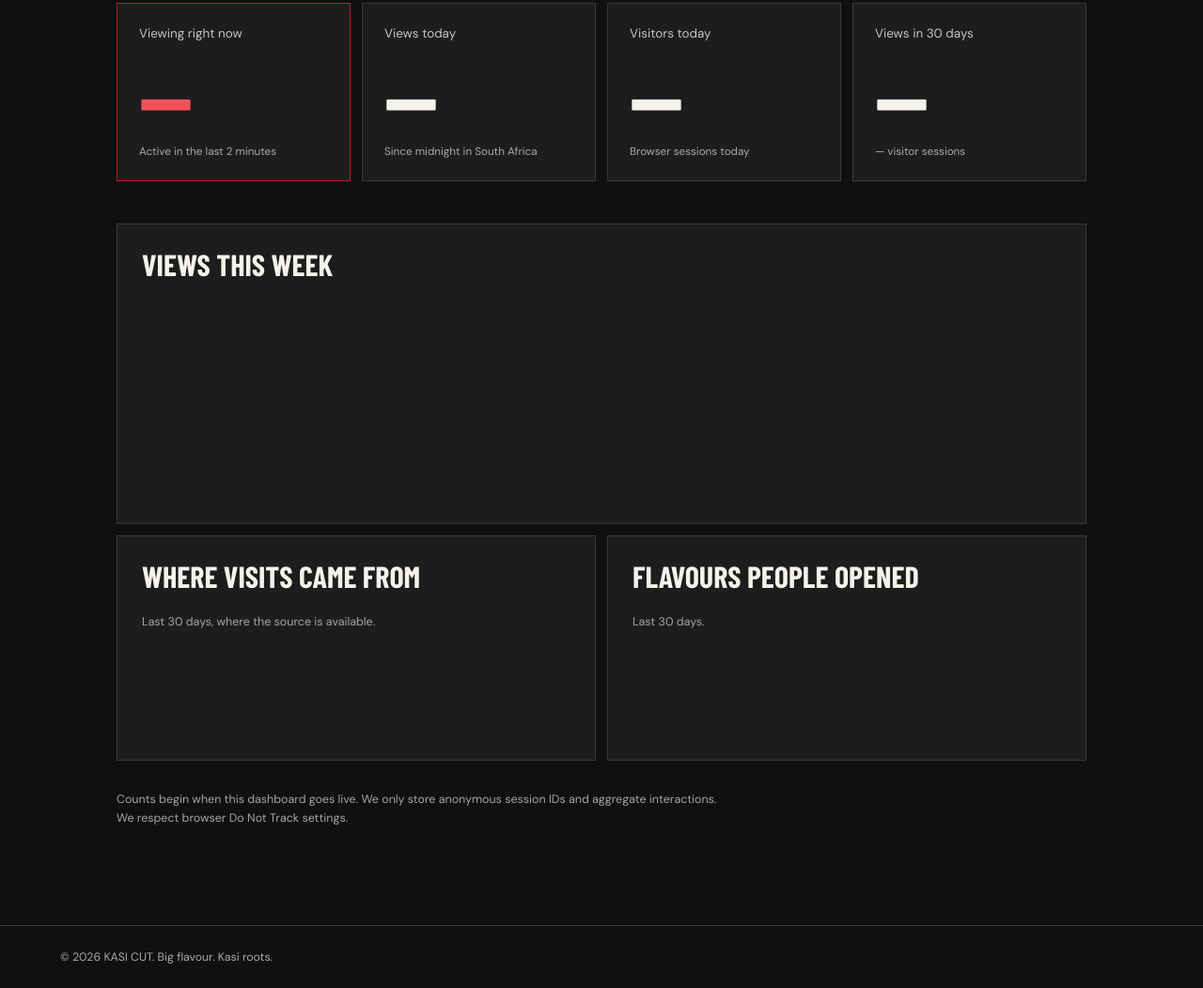
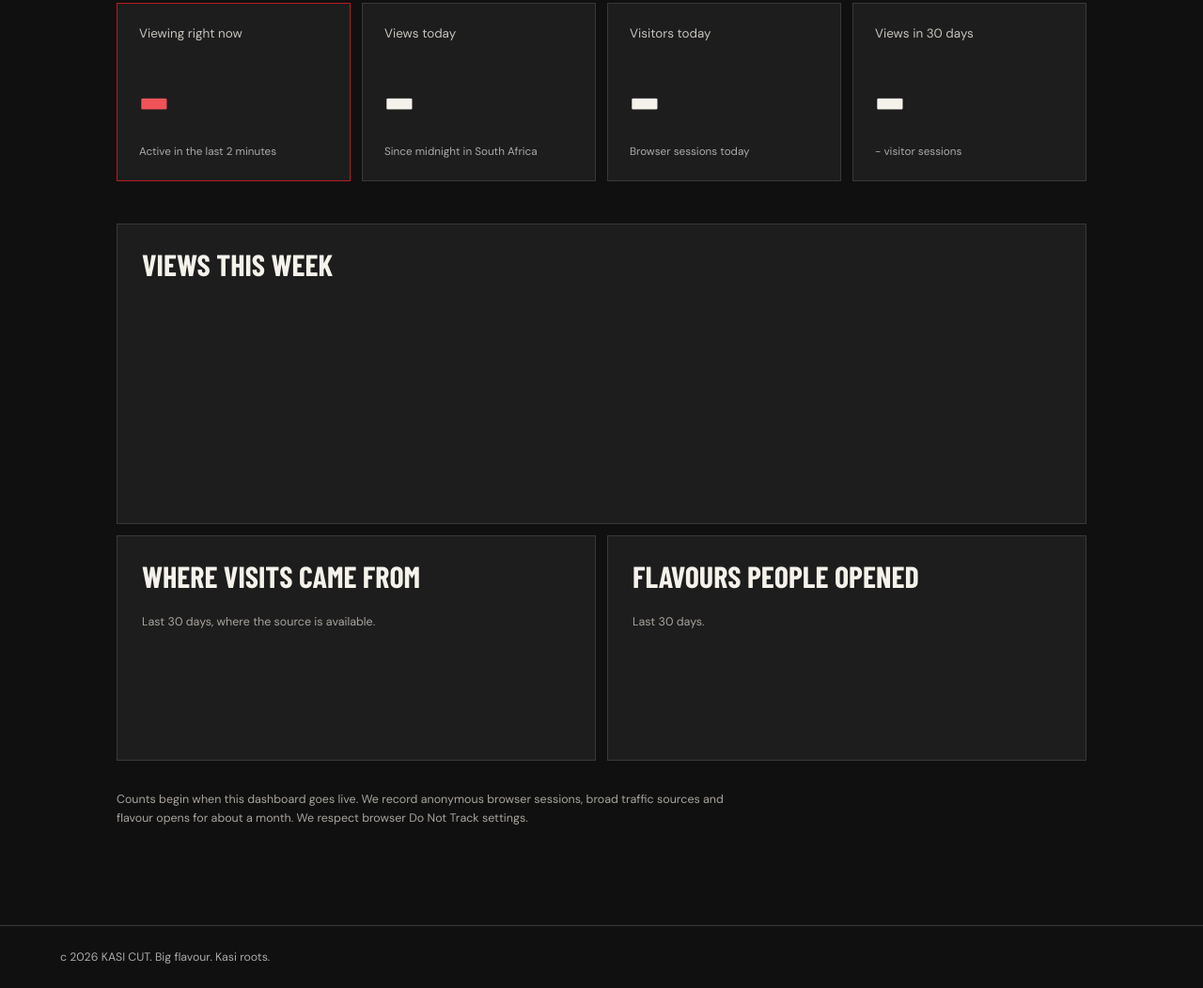
Before and after one commit to Katleho1998/kasi-cut-website, a website: page dist/stats.html in a window 1280 px wide. Shown: the part 452-1504 px from the top of the page at 94% size. Drawn offline with nearby package versions, Linux system fonts and the light colour scheme; a web font is replaced by a local one.

Commit message:
Clarify analytics data retention

```diff
--- a/dist/stats.html
+++ b/dist/stats.html
@@ -13,16 +13,16 @@
 <body>
   <header><a href="/" aria-label="KASI CUT home"><img src="/assets/logo-white.png" alt="KASI CUT" width="130" height="45"></a><a href="/">Back to the site</a></header>
   <main>
-    <div class="heading"><p class="eyebrow">KASI CUT / FICKSBURG</p><h1>Live stats<span>.</span></h1><p>See how people are visiting the site. Counts refresh every 15 seconds.</p><div class="status" role="status" aria-live="polite"><span class="pulse"></span><span id="status">Connecting…</span></div></div>
+    <div class="heading"><p class="eyebrow">KASI CUT / FICKSBURG</p><h1>Live stats<span>.</span></h1><p>See how people are visiting the site. Counts refresh every 15 seconds.</p><div class="status" role="status" aria-live="polite"><span class="pulse"></span><span id="status">Connecting.</span></div></div>
     <div class="metrics" aria-label="Visitor metrics">
-      <section class="metric live"><p>Viewing right now</p><strong id="live">—</strong><small>Active in the last 2 minutes</small></section>
-      <section class="metric"><p>Views today</p><strong id="views-today">—</strong><small>Since midnight in South Africa</small></section>
-      <section class="metric"><p>Visitors today</p><strong id="visitors-today">—</strong><small>Browser sessions today</small></section>
-      <section class="metric"><p>Views in 30 days</p><strong id="views-month">—</strong><small><span id="visitors-month">—</span> visitor sessions</small></section>
+      <section class="metric live"><p>Viewing right now</p><strong id="live">-</strong><small>Active in the last 2 minutes</small></section>
+      <section class="metric"><p>Views today</p><strong id="views-today">-</strong><small>Since midnight in South Africa</small></section>
+      <section class="metric"><p>Visitors today</p><strong id="visitors-today">-</strong><small>Browser sessions today</small></section>
+      <section class="metric"><p>Views in 30 days</p><strong id="views-month">-</strong><small><span id="visitors-month">-</span> visitor sessions</small></section>
     </div>
     <div class="panels"><section class="panel wide"><h2>Views this week</h2><div id="daily" class="bars" aria-label="Views by day"></div></section><section class="panel"><h2>Where visits came from</h2><div id="sources" class="rows"></div><p class="note">Last 30 days, where the source is available.</p></section><section class="panel"><h2>Flavours people opened</h2><div id="flavours" class="rows"></div><p class="note">Last 30 days.</p></section></div>
-    <p class="privacy">Counts begin when this dashboard goes live. We only store anonymous session IDs and aggregate interactions. We respect browser Do Not Track settings.</p>
+    <p class="privacy">Counts begin when this dashboard goes live. We record anonymous browser sessions, broad traffic sources and flavour opens for about a month. We respect browser Do Not Track settings.</p>
   </main>
-  <footer>© <span id="year"></span> KASI CUT. Big flavour. Kasi roots.</footer>
+  <footer>c <span id="year"></span> KASI CUT. Big flavour. Kasi roots.</footer>
 </body>
 </html>
```
